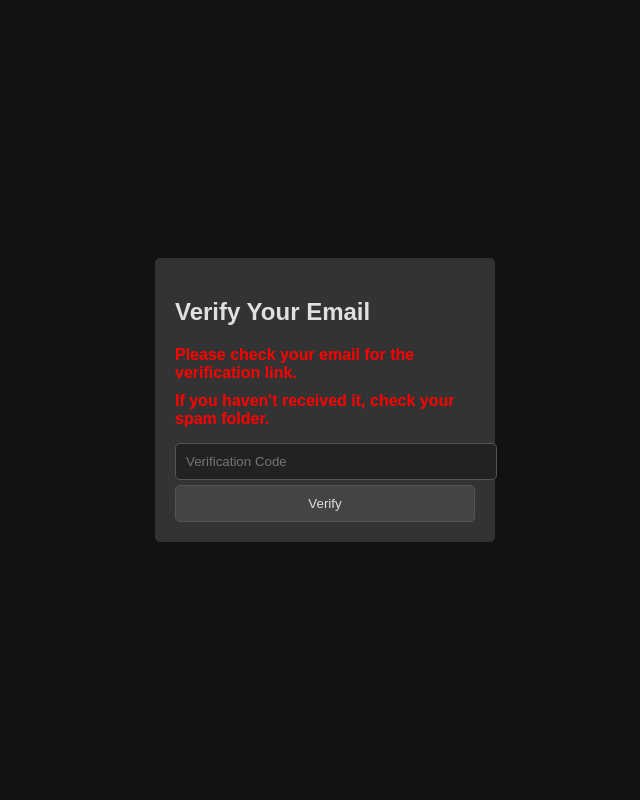
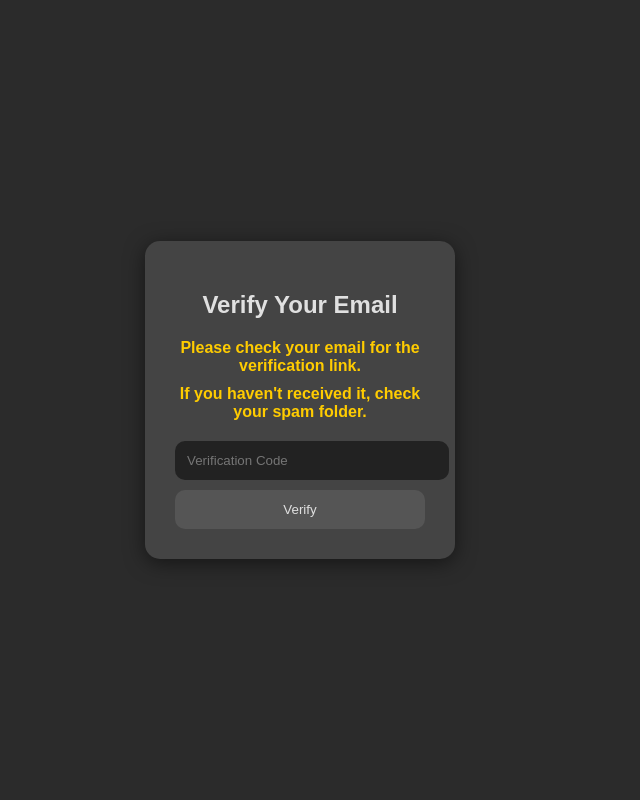
Before and after one commit to RayWZW/testchatapp, a Flask app: a page that uses templates/verify.html in a window 1280 px wide. Shown: the whole page, without its empty margins (315-955 px from the left). Run offline with Flask 3, Linux system fonts and the light colour scheme.

Commit message:
improved the looks

```diff
--- a/templates/verify.html
+++ b/templates/verify.html
@@ -6,7 +6,7 @@
     <title>Verify Email</title>
     <style>
         body {
-            background-color: #121212;
+            background: linear-gradient(135deg, #1a1a1a, #333);
             color: #e0e0e0;
             font-family: Arial, sans-serif;
             display: flex;
@@ -15,39 +15,77 @@
             height: 100vh;
             margin: 0;
             justify-content: center;
+            animation: gradient 10s ease infinite;
         }
+
+        @keyframes gradient {
+            0% { background: #1a1a1a; }
+            25% { background: #2a2a2a; }
+            50% { background: #333; }
+            75% { background: #2a2a2a; }
+            100% { background: #1a1a1a; }
+        }
+
         form {
-            background-color: #333;
-            padding: 20px;
-            border-radius: 5px;
-            width: 300px;
+            background-color: #444;
+            padding: 30px;
+            border-radius: 15px;
+            width: 250px;
             display: inline-block;
+            box-shadow: 0 4px 20px rgba(0, 0, 0, 0.5);
+            margin-right: 50px;
         }
+
+        h2 {
+            text-align: center;
+            margin-bottom: 20px;
+            font-size: 24px;
+            font-weight: bold;
+        }
+
         input {
             width: 100%;
-            padding: 10px;
-            margin: 5px 0;
-            border-radius: 5px;
-            border: 1px solid #555;
+            padding: 12px;
+            margin: 10px 0;
+            border: none;
+            border-radius: 10px;
             background-color: #222;
             color: #e0e0e0;
+            transition: border 0.3s;
         }
+
+        input:focus {
+            border: 1px solid #555;
+            outline: none;
+        }
+
         button {
             width: 100%;
-            padding: 10px;
-            border-radius: 5px;
-            border: 1px solid #555;
-            background-color: #444;
+            padding: 12px;
+            border: none;
+            border-radius: 10px;
+            background-color: #555;
             color: #e0e0e0;
             cursor: pointer;
+            transition: background-color 0.3s, transform 0.2s;
         }
+
+        button:hover {
+            background-color: #666;
+            transform: translateY(-2px);
+        }
+
         .error {
             color: red;
+            margin: 10px 0;
+            text-align: center;
         }
+
         .warning {
-            color: red;
+            color: #ffcc00;
             font-weight: bold;
             margin-bottom: 10px;
+            text-align: center;
         }
     </style>
 </head>
```
